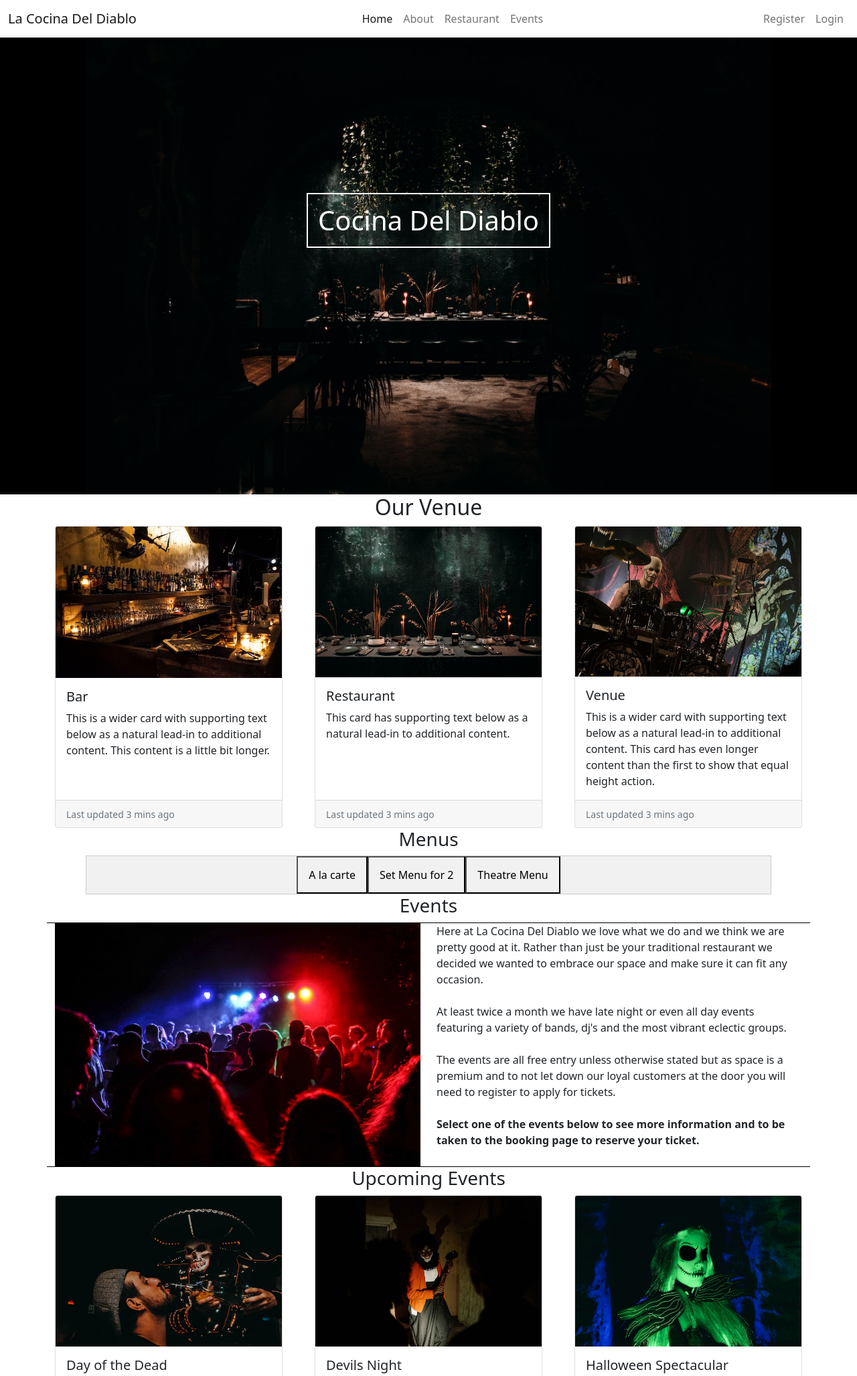
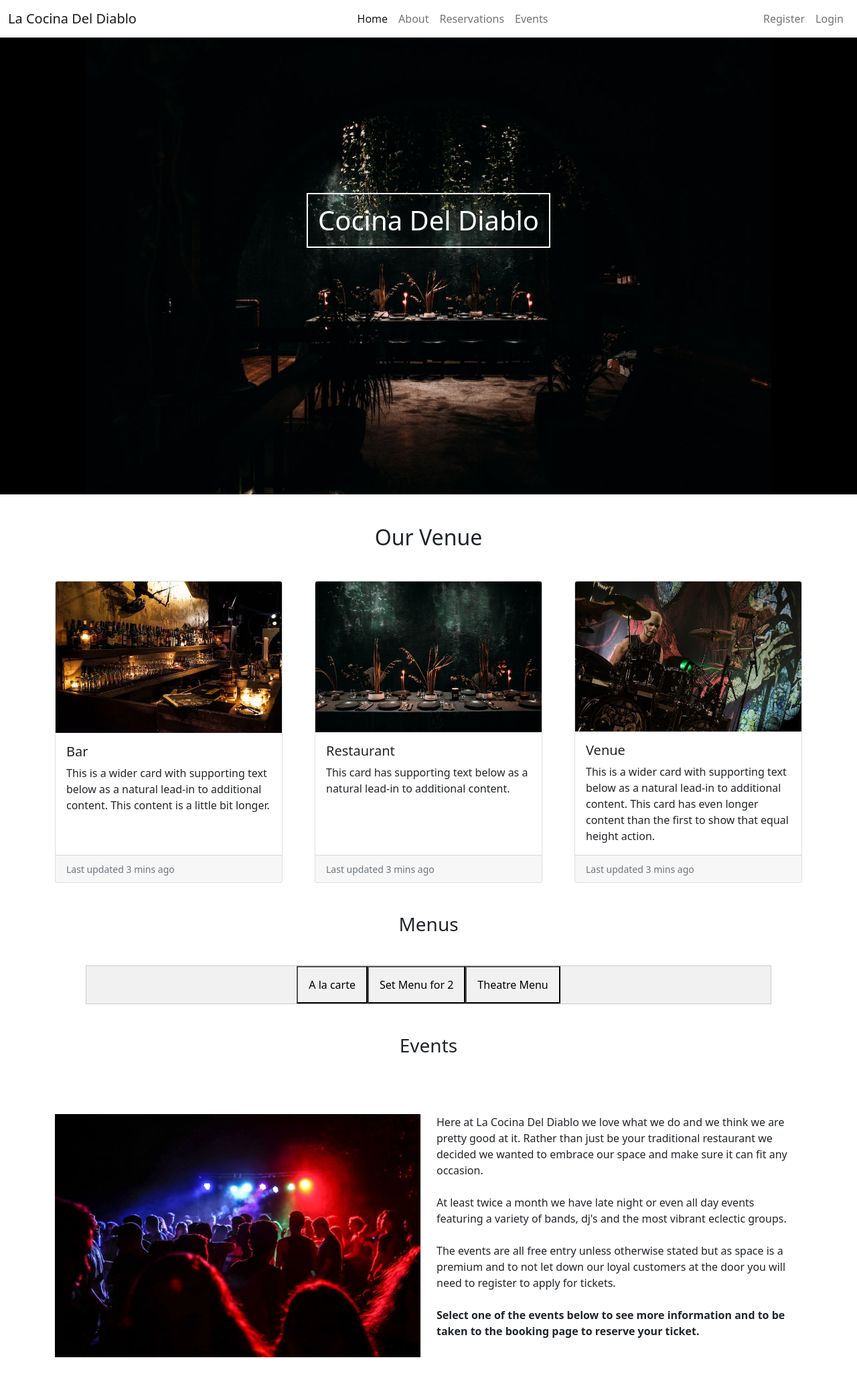
Before and after one commit to Alan-Bushell/la-cocina-del-diablo, a Django app: page / in a window 1280 px wide. Shown: the top 2054 px of the page at 67% size. Run offline with Django 3.2, Linux system fonts and the light colour scheme; data that the repository does not hold is empty; some libraries are stand-ins or nearby versions.

Commit message:
add event detail structure and stlye

```diff
--- a/static/css/style.css
+++ b/static/css/style.css
@@ -152,9 +152,11 @@ form{
     justify-content: center;
     margin-left: 33%;
     border-radius: 10px;
-    padding: 5px;
+    padding: 15px;
     box-shadow: 0 4px 8px 0 rgba(0,0,0,0.4);
     transition: 0.3s;
+    color: white;
+    border: solid 1px white;
 }
 
 .btn-primary{
@@ -226,11 +228,6 @@ form{
     transition: 0.3s;
   }
 
-.events-info-container{
-    border-top: solid black 1px;
-    border-bottom: solid black 1px;
-}
-
 .event-image>img{
     max-width: 100%;
     max-height: 100%;
@@ -245,8 +242,12 @@ form{
     box-shadow: 0 4px 8px 0 rgba(0,0,0,0.4);
     transition: 0.3s;
     padding: 25px;
+    margin-bottom: 30px;
 }
 
+footer{
+    margin-top: 40px;
+}
 
 .footer-container{
     border-top: solid 1px rgba(0,0,0,0.2);
@@ -262,3 +263,28 @@ form{
     flex-direction: row;
     justify-content: space-around;
 }
+
+.heading-space{
+    margin: 45px 0;
+}
+
+.background-image-reservation{
+    background: url("/static/images/reservation.jpg") 50% 0 no-repeat fixed;
+    height: 100%;
+    min-height: 100%;
+    min-width: 1024px;
+
+  /* Set up proportionate scaling */
+    width: 100%;
+    height: auto;
+
+  /* Set up positioning */
+    position: absolut;
+    top: 0;
+    left: 0;
+}
+
+.events-info-container{
+    margin-top: 40px;
+    margin-bottom: 40px;
+}
--- a/templates/base.html
+++ b/templates/base.html
@@ -35,7 +35,7 @@
                         <a class="nav-link" aria-current="page" href="{% url 'about' %}">About</a>
                     </li>
                     <li class="nav-item">
-                        <a class="nav-link" aria-current="page" href="{% url 'restaurant' %}">Restaurant</a>
+                        <a class="nav-link" aria-current="page" href="{% url 'restaurant' %}">Reservations</a>
                     </li>
                     <li class="nav-item">
                         <a class="nav-link" aria-current="page" href="{% url 'events' %}">Events</a>
@@ -81,16 +81,13 @@
         </div>
     </div>
 
-
     {% block content %}
         <!-- Content Goes here -->
     {% endblock content %}
 
-
-
     <!-- Footer -->
 
-    <div class="container-fluid my-5">
+    <div class="container-fluid">
 
         <footer class="text-black text-center text-lg-start bg-light">
         <!-- Grid container -->
--- a/templates/events.html
+++ b/templates/events.html
@@ -1,7 +1,7 @@
 {% extends "base.html" %}
 
 {% block content %}
-<h1>Events page</h1>
+<h3 class="text-center">Events page</h3>
 
 <div class="container-fluid">
     <div class="row">
--- a/templates/index.html
+++ b/templates/index.html
@@ -8,7 +8,7 @@
     <h1 class="centered-text">Cocina Del Diablo</h1>
 </div>
 
-<h2 class="text-center">Our Venue</h2>
+<h2 class="text-center heading-space">Our Venue</h2>
 <!-- Restaurant Cards -->
 
 <!--Card Group-->
@@ -65,7 +65,7 @@
 </div>
 
 <!--Menu Section-->
-<h3 class="text-center">Menus</h3>
+<h3 class="text-center heading-space">Menus</h3>
 
 <!-- Tab links -->
 <div class="tab">
@@ -118,12 +118,12 @@
 </div>
 
 <div id="theatre-menu" class="tabcontent">
-  <h3 class="text-center">Theatre Menu</h3>
+  <h3 class="text-center heading-space">Theatre Menu</h3>
   <p class="text-center">Check out our pre-theatre menu. Ideal for those looking to be in and out quickly.</p>
 </div>
 
 <!--Events Section-->
-<h3 class="text-center">Events</h3>
+<h3 class="text-center heading-space">Events</h3>
 
 <div class="container events-info-container">
   <div class="row">
@@ -143,7 +143,7 @@
 </div>
 
 <!--Upcoming Events-->
-<h3 class="text-center">Upcoming Events</h3>
+<h3 class="text-center heading-space">Upcoming Events</h3>
 <!--Card Group-->
 <div class="container">
   <div class="row row-cols-1 row-cols-md-3 g-5">
@@ -195,7 +195,7 @@
   </div>
 
 <!--Booking notice-->
-<h3 class="text-center">Restaurant Bookings</h3>
+<h3 class="text-center heading-space">Restaurant Bookings</h3>
 
 <p class="booking-p">
   Online Restaurant Bookings are available to registered users through this website.
@@ -204,7 +204,7 @@
 If your request is to dine with us within the next 24 hours then please call us to see if there is any availability.<br><br>
 Our contact number is (353)12345667 and we are open 3pm to 11pm. <br><br>
 For Restaurant bookings please follow the link below:<br><br>
-<a href="#">Restaurant Bookings</a>
+<a href="{% url 'restaurant' %}">Restaurant Bookings</a>
 </p>
 
 <!--Pagination-->
```
Also changed, not shown: templates/event_detail.html (+10 -33 lines), templates/restaurant.html (+8 -8 lines), static/images/reservation.jpg (added).
